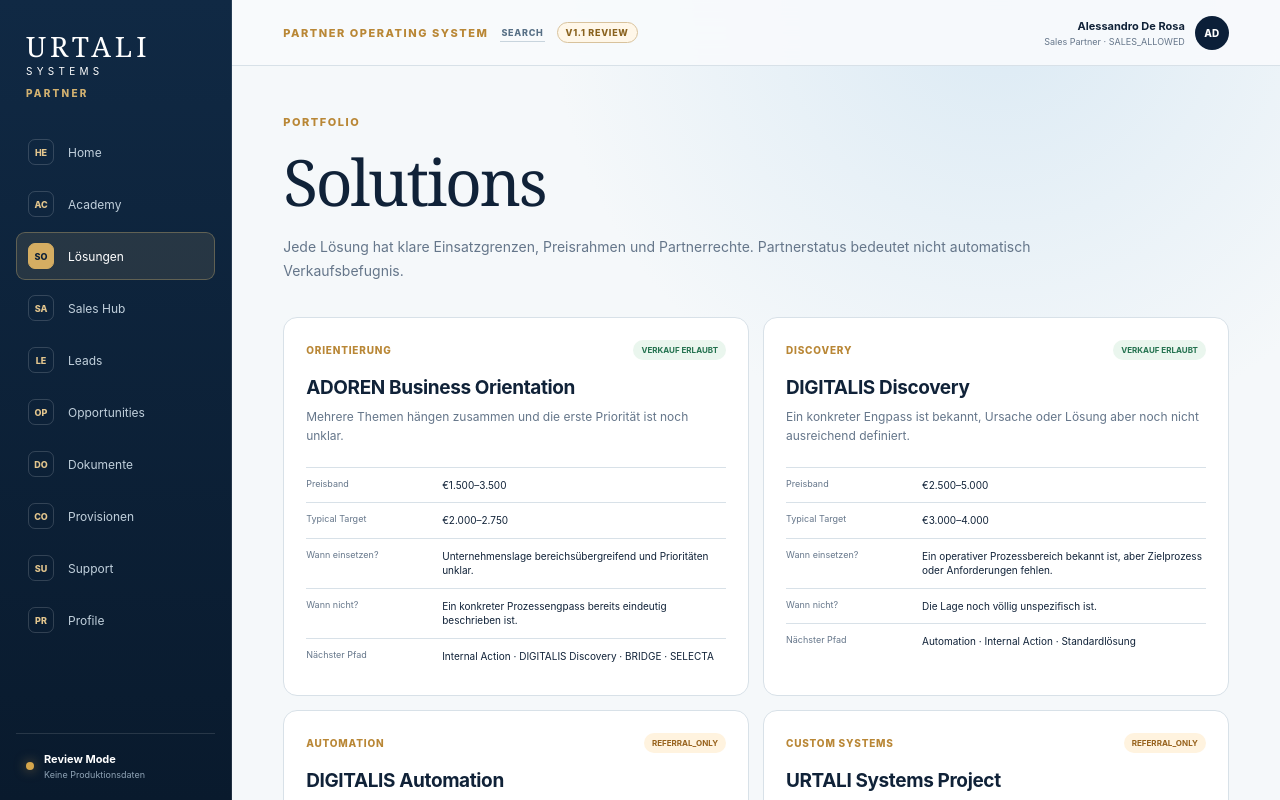
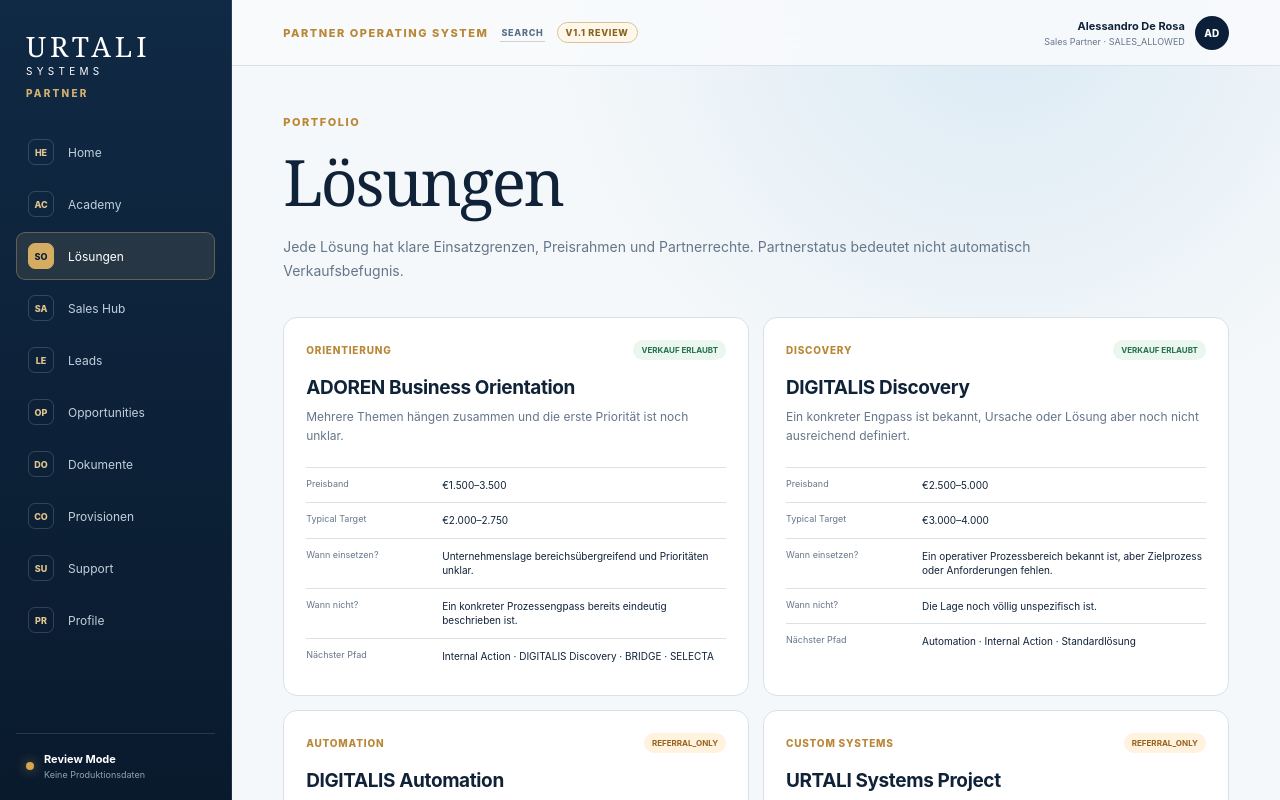
Before and after one commit to lavolpeofficial/vito-platform, a Next.js app in the folder apps/partner-portal/: page /solutions in a window 1280 px wide. Shown: the top 800 px of the page. Built offline with nearby package versions, Linux system fonts and the light colour scheme.

Commit message:
style(partner-portal): refine German review copy in apps/partner-portal/app/(portal)/solutions/page.tsx

```diff
--- a/apps/partner-portal/app/(portal)/solutions/page.tsx
+++ b/apps/partner-portal/app/(portal)/solutions/page.tsx
@@ -6,7 +6,7 @@ export default function SolutionsPage() {
     <>
       <header className="page-head">
         <span className="eyebrow">Portfolio</span>
-        <h1>Solutions</h1>
+        <h1>Lösungen</h1>
         <p>Jede Lösung hat klare Einsatzgrenzen, Preisrahmen und Partnerrechte. Partnerstatus bedeutet nicht automatisch Verkaufsbefugnis.</p>
       </header>
       <section className="solution-grid">
```
